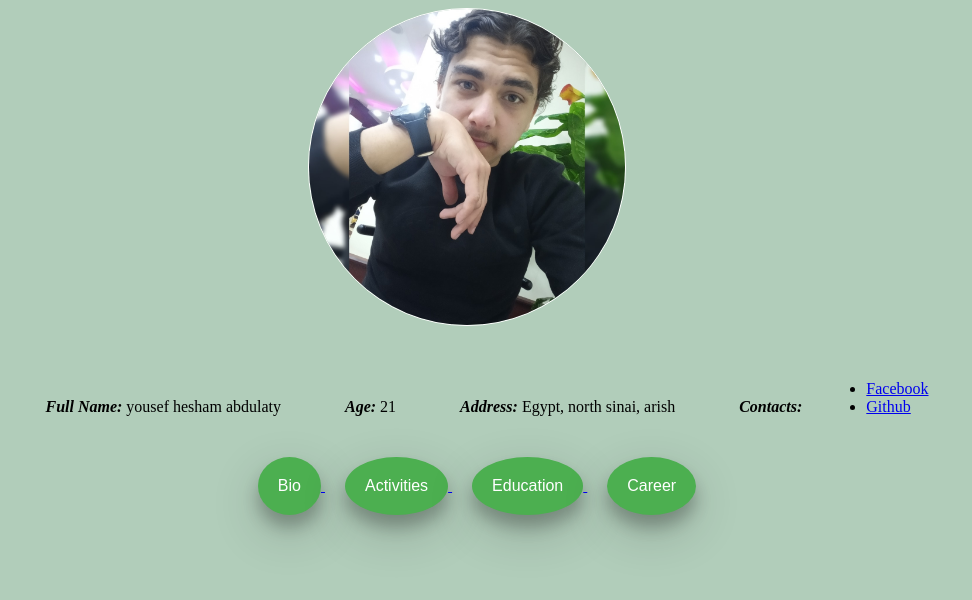
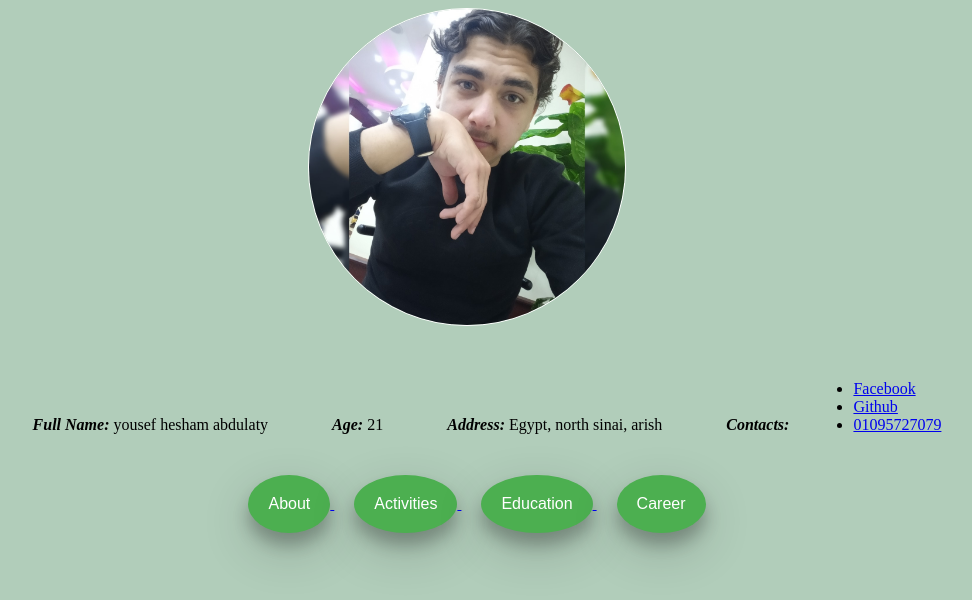
Before and after one commit to yosefHesham/portfolio, a plain HTML site: page index.html in a window 1280 px wide. Shown: the whole page, without its empty margins (173-1145 px from the left). Drawn offline with Linux system fonts and the light colour scheme.

Commit message:
adding bio page

```diff
--- a/index.html
+++ b/index.html
@@ -16,10 +16,12 @@
              <ul>
                <li> <a href="https://www.facebook.com/yosef.hesham.75"> Facebook</a> </li>
                  <li> <a href="https://github.com/yosefHesham?tab=repositories"> Github</a> </li>
+                 <li> <a href="#">  01095727079 </a> </li>
+
              </ul>
         </div>
         <div class="buttons">
-          <a href="https://github.com/yosefHesham?tab=repositories"> <button class="button button5"> Bio </button></a>
+          <a href="bio.html"> <button class="button button5"> About </button></a>
             <a href="https://github.com/yosefHesham?tab=repositories"> <button class="button button5"> Activities </button></a>
               <a href="https://github.com/yosefHesham?tab=repositories"> <button class="button button5"> Education </button></a>
                 <a href="https://github.com/yosefHesham?tab=repositories"> <button class="button button5"> Career </button></a>
```
Also changed, not shown: bio.css (added), bio.html (added).
